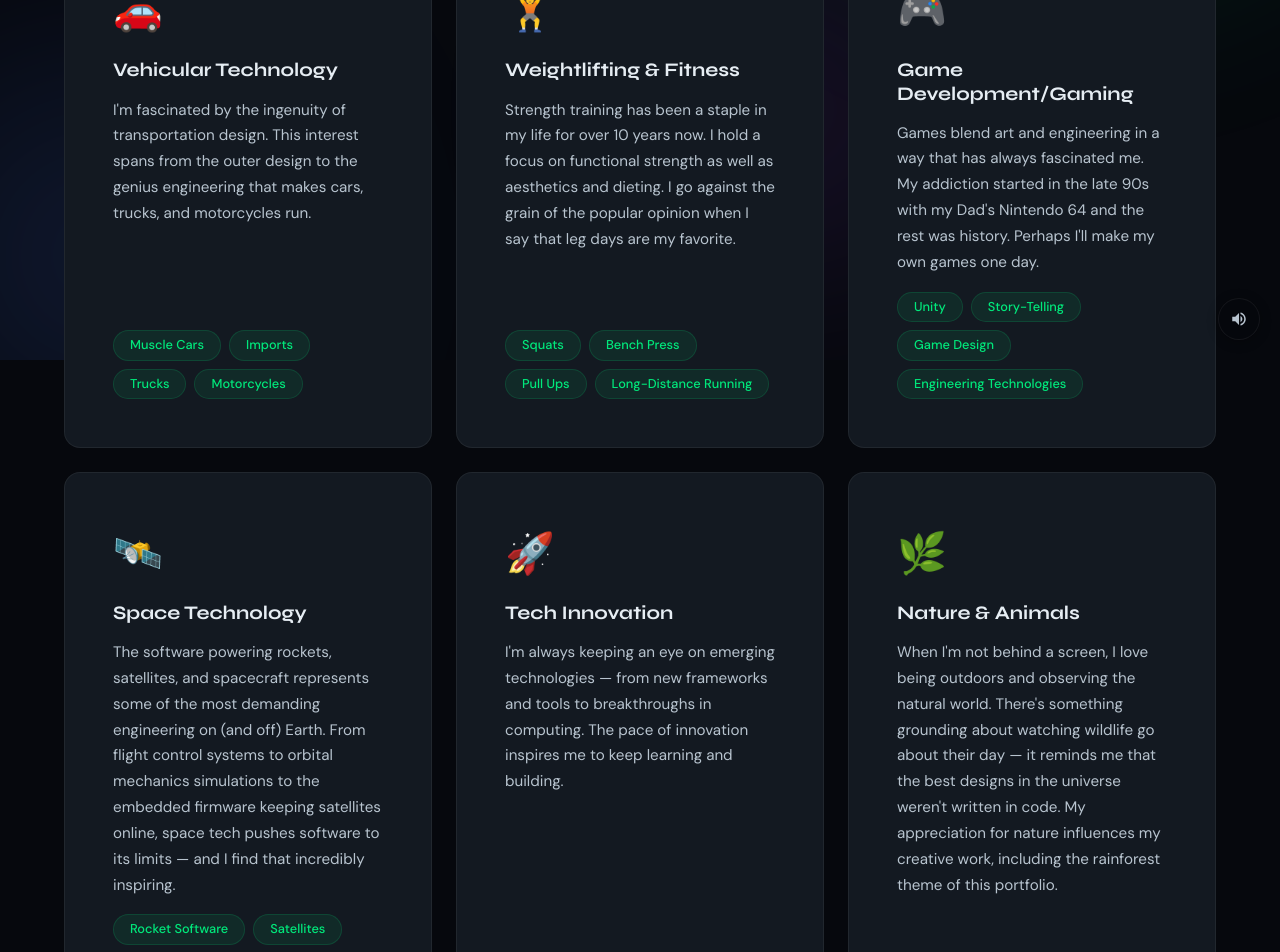
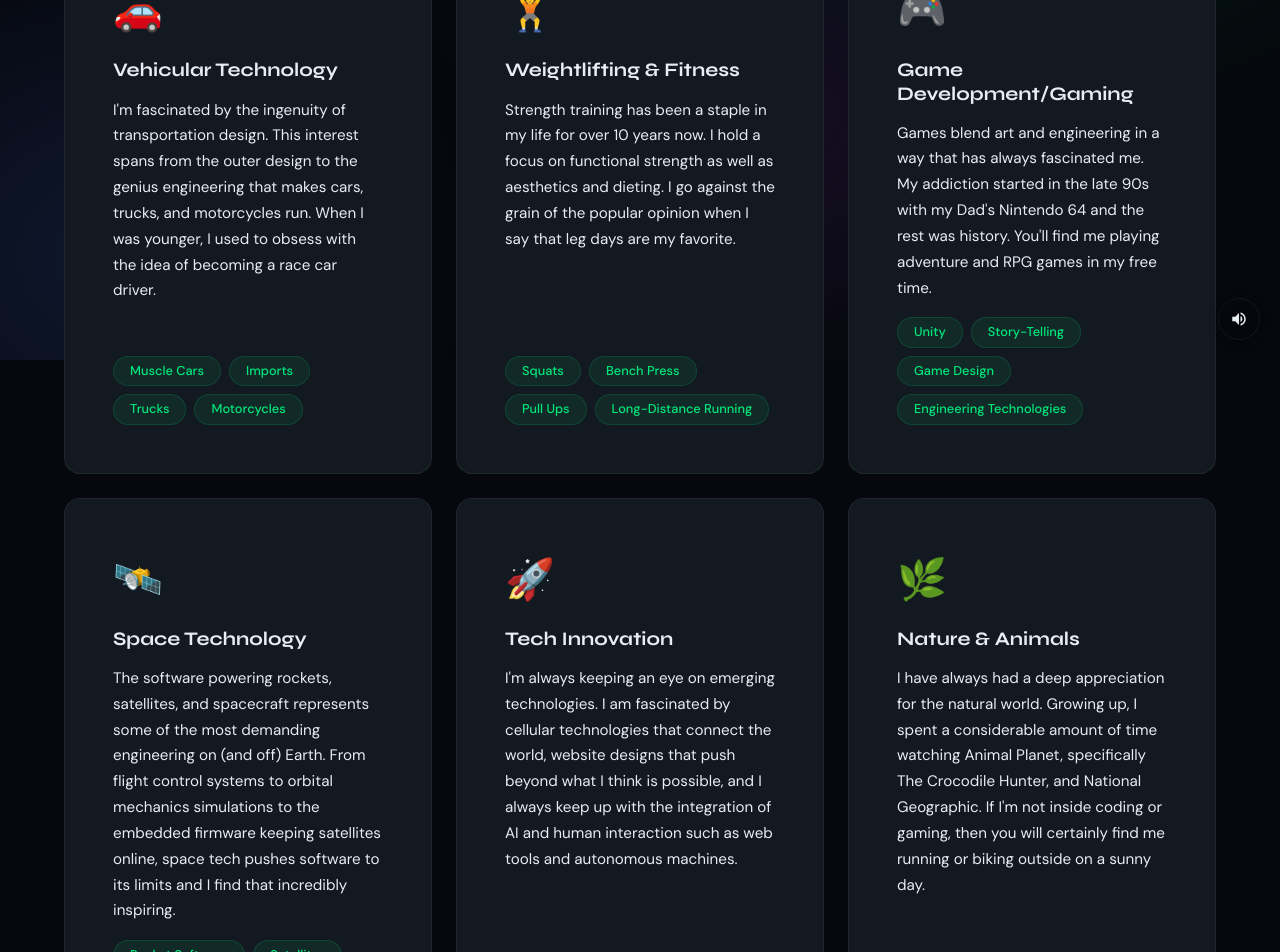
Before and after one commit to LakenHarville/LakenHarville.github.io, a React (Vite) app: page /interests in a window 1280 px wide. Shown: the part 440-1392 px from the top of the page. Built offline with nearby package versions, Linux system fonts and the light colour scheme; no server answers.

Commit message:
Fix Commit Direction

```diff
--- a/src/components/FrogGame/FrogGame.css
+++ b/src/components/FrogGame/FrogGame.css
@@ -101,7 +101,7 @@
 }
 
 .instructions-intro {
-  color: #b8c4cf;
+  color: #e6edf3;
   font-size: 0.95rem;
   margin-bottom: 28px;
 }
@@ -176,7 +176,7 @@ kbd.key-wide {
 
 .feature-item {
   font-size: 0.85rem;
-  color: #b8c4cf;
+  color: #e6edf3;
   line-height: 1.5;
 }
 
@@ -283,7 +283,7 @@ kbd.key-wide {
   align-items: center;
   gap: 8px;
   font-size: 0.8rem;
-  color: #b8c4cf;
+  color: #e6edf3;
 }
 
 .legend-dot {
--- a/src/index.css
+++ b/src/index.css
@@ -20,7 +20,7 @@
   --accent-tertiary: #a855f7;    /* Purple highlight */
 
   --text-primary: #e6edf3;
-  --text-secondary: #b8c4cf;
+  --text-secondary: #e6edf3;
   --text-muted: #8b949e;
 
   --border-subtle: rgba(255, 255, 255, 0.06);
--- a/src/pages/Interests.jsx
+++ b/src/pages/Interests.jsx
@@ -17,7 +17,7 @@ function Interests() {
       title: 'Vehicular Technology',
       icon: '🚗',
       description:
-        'I\'m fascinated by the ingenuity of transportation design. This interest spans from the outer design to the genius engineering that makes cars, trucks, and motorcycles run.',
+        'I\'m fascinated by the ingenuity of transportation design. This interest spans from the outer design to the genius engineering that makes cars, trucks, and motorcycles run. When I was younger, I used to obsess with the idea of becoming a race car driver.',
       tags: ['Muscle Cars', 'Imports', 'Trucks', 'Motorcycles'],
     },
     {
@@ -31,28 +31,28 @@ function Interests() {
       title: 'Game Development/Gaming',
       icon: '🎮',
       description:
-        'Games blend art and engineering in a way that has always fascinated me. My addiction started in the late 90s with my Dad\'s Nintendo 64 and the rest was history. Perhaps I\'ll make my own games one day.',
+        'Games blend art and engineering in a way that has always fascinated me. My addiction started in the late 90s with my Dad\'s Nintendo 64 and the rest was history. You\'ll find me playing adventure and RPG games in my free time.',
       tags: ['Unity', 'Story-Telling', 'Game Design', 'Engineering Technologies'],
     },
     {
       title: 'Space Technology',
       icon: '🛰️',
       description:
-        'The software powering rockets, satellites, and spacecraft represents some of the most demanding engineering on (and off) Earth. From flight control systems to orbital mechanics simulations to the embedded firmware keeping satellites online, space tech pushes software to its limits — and I find that incredibly inspiring.',
+        'The software powering rockets, satellites, and spacecraft represents some of the most demanding engineering on (and off) Earth. From flight control systems to orbital mechanics simulations to the embedded firmware keeping satellites online, space tech pushes software to its limits and I find that incredibly inspiring.',
       tags: ['Rocket Software', 'Satellites', 'Flight Systems', 'Embedded Software'],
     },
     {
       title: 'Tech Innovation',
       icon: '🚀',
       description:
-        'I\'m always keeping an eye on emerging technologies — from new frameworks and tools to breakthroughs in computing. The pace of innovation inspires me to keep learning and building.',
+        'I\'m always keeping an eye on emerging technologies. I am fascinated by cellular technologies that connect the world, website designs that push beyond what I think is possible, and I always keep up with the integration of AI and human interaction such as web tools and autonomous machines. ',
       tags: ['Emerging Tech', 'Web Standards', 'Performance'],
     },
     {
       title: 'Nature & Animals',
       icon: '🌿',
       description:
-        'When I\'m not behind a screen, I love being outdoors and observing the natural world. There\'s something grounding about watching wildlife go about their day — it reminds me that the best designs in the universe weren\'t written in code. My appreciation for nature influences my creative work, including the rainforest theme of this portfolio.',
+        'I have always had a deep appreciation for the natural world. Growing up, I spent a considerable amount of time watching Animal Planet, specifically The Crocodile Hunter, and National Geographic. If I\'m not inside coding or gaming, then you will certainly find me running or biking outside on a sunny day.',
       tags: ['Wildlife', 'Hiking', 'Biodiversity', 'Outdoors'],
     },
   ]
```
